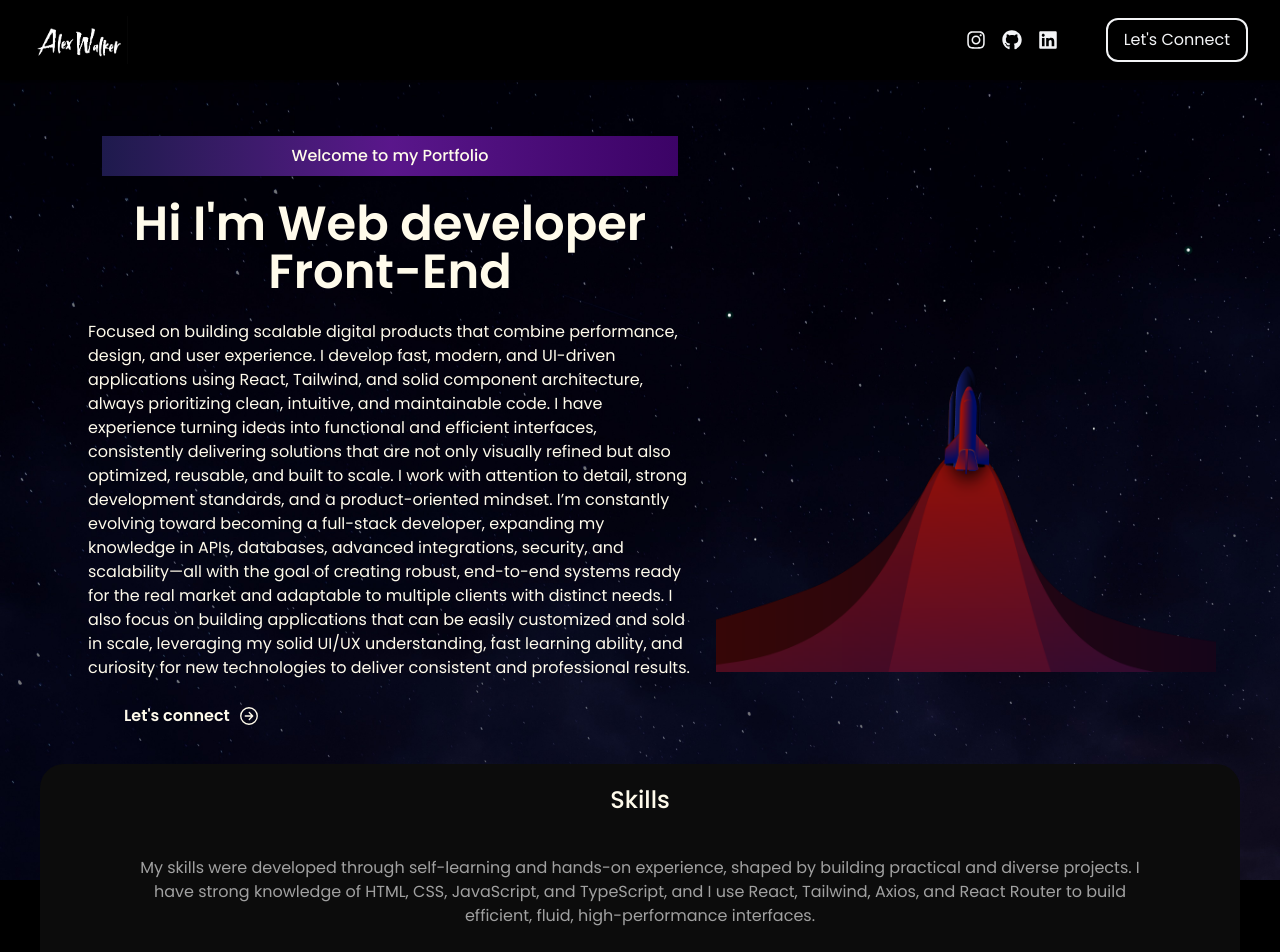
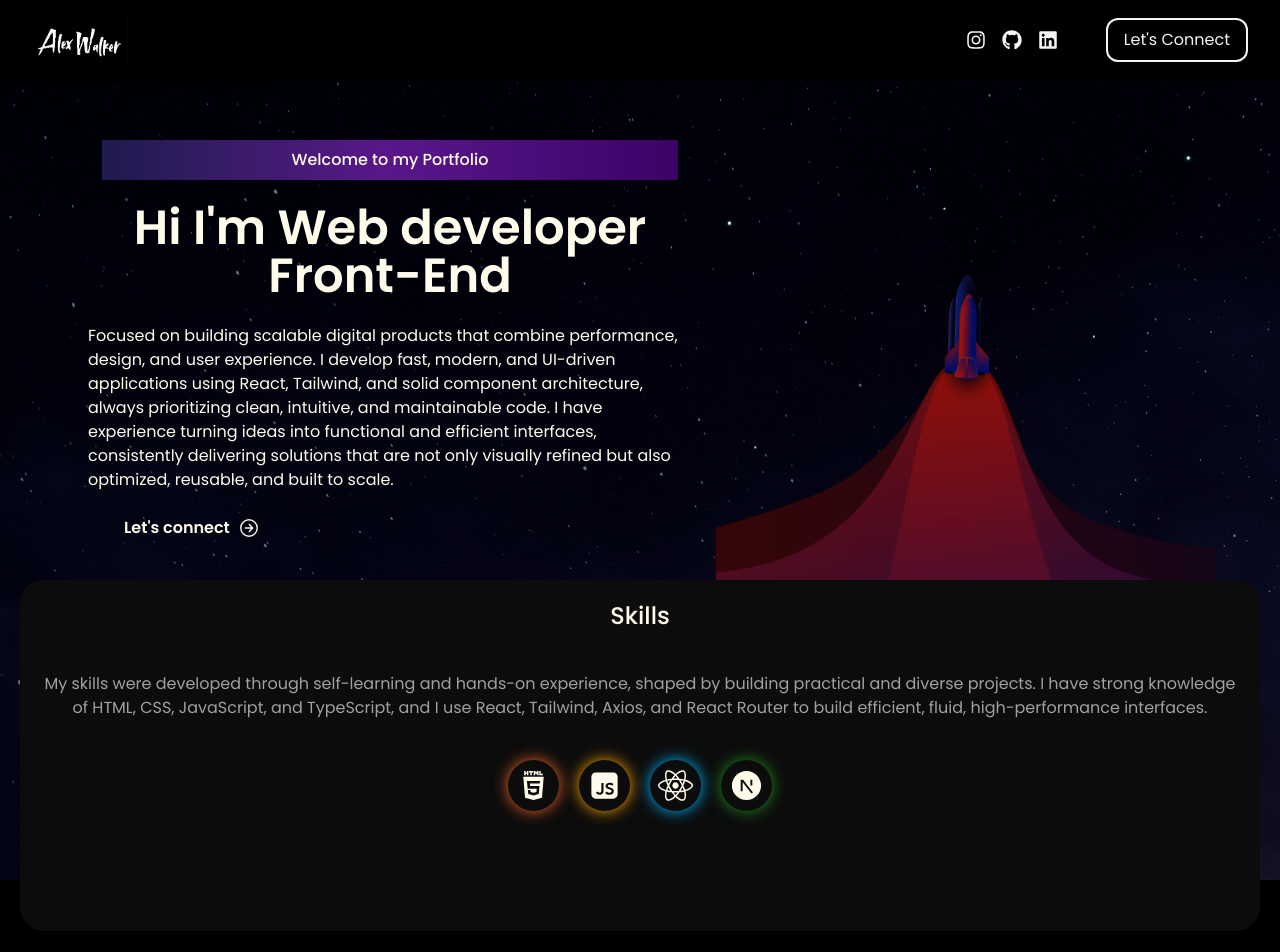
Before and after one commit to AlexWalkerGD/portfolio, a React (Vite) app: page / in a window 1280 px wide. Shown: the top 952 px of the page. Built offline with nearby package versions, Linux system fonts and the light colour scheme.

Commit message:
fix: text skills and hero

```diff
--- a/src/App.jsx
+++ b/src/App.jsx
@@ -49,17 +49,7 @@ function App() {
               maintainable code. I have experience turning ideas into functional
               and efficient interfaces, consistently delivering solutions that
               are not only visually refined but also optimized, reusable, and
-              built to scale. I work with attention to detail, strong
-              development standards, and a product-oriented mindset. I’m
-              constantly evolving toward becoming a full-stack developer,
-              expanding my knowledge in APIs, databases, advanced integrations,
-              security, and scalability—all with the goal of creating robust,
-              end-to-end systems ready for the real market and adaptable to
-              multiple clients with distinct needs. I also focus on building
-              applications that can be easily customized and sold in scale,
-              leveraging my solid UI/UX understanding, fast learning ability,
-              and curiosity for new technologies to deliver consistent and
-              professional results.
+              built to scale.
             </p>
             <div className="flex pb-9 pl-5">
               <h4 className="pl-10 font-semibold">Let's connect</h4>
@@ -77,9 +67,9 @@ function App() {
             className="w-64 md:w-[450px] lg:w-[500px] mx-auto md:mx-0"
           />
         </div>
-        <div className="gap-10 bg-[rgb(12,12,12)] mt-0 mx-10 rounded-3xl flex flex-col">
+        <div className="gap-10 bg-[rgb(12,12,12)] mt-0 mx-5 rounded-3xl flex flex-col">
           <h1 className="text-2xl font-medium text-center pt-5">Skills</h1>
-          <p className="text-center text-neutral-400 px-20">
+          <p className="text-center text-neutral-400 px-5 m-auto">
             My skills were developed through self-learning and hands-on
             experience, shaped by building practical and diverse projects. I
             have strong knowledge of HTML, CSS, JavaScript, and TypeScript, and
```
